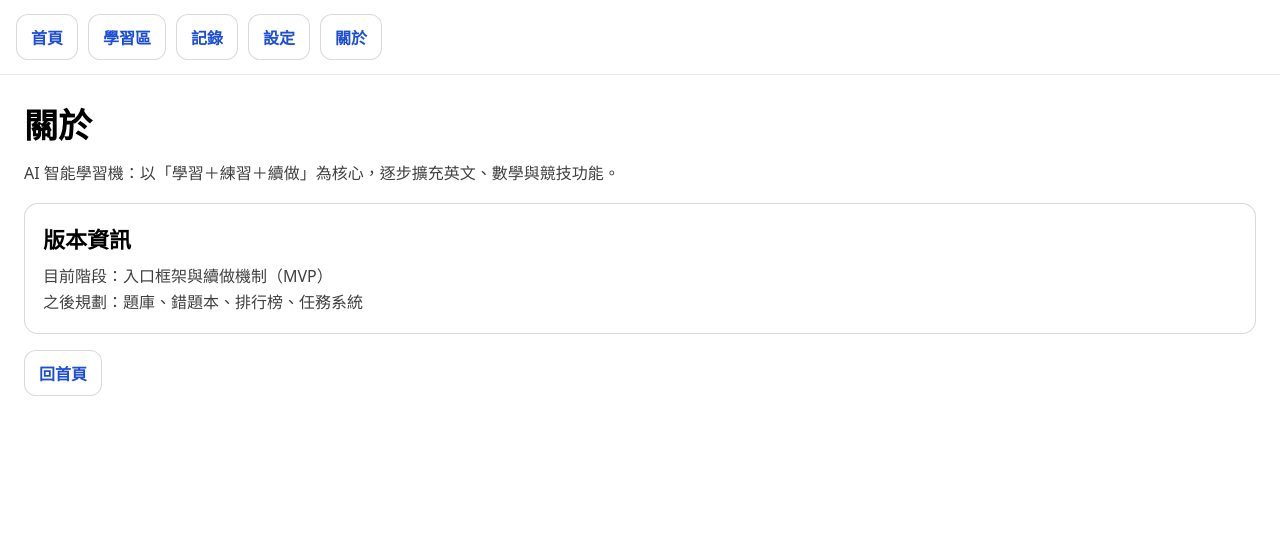
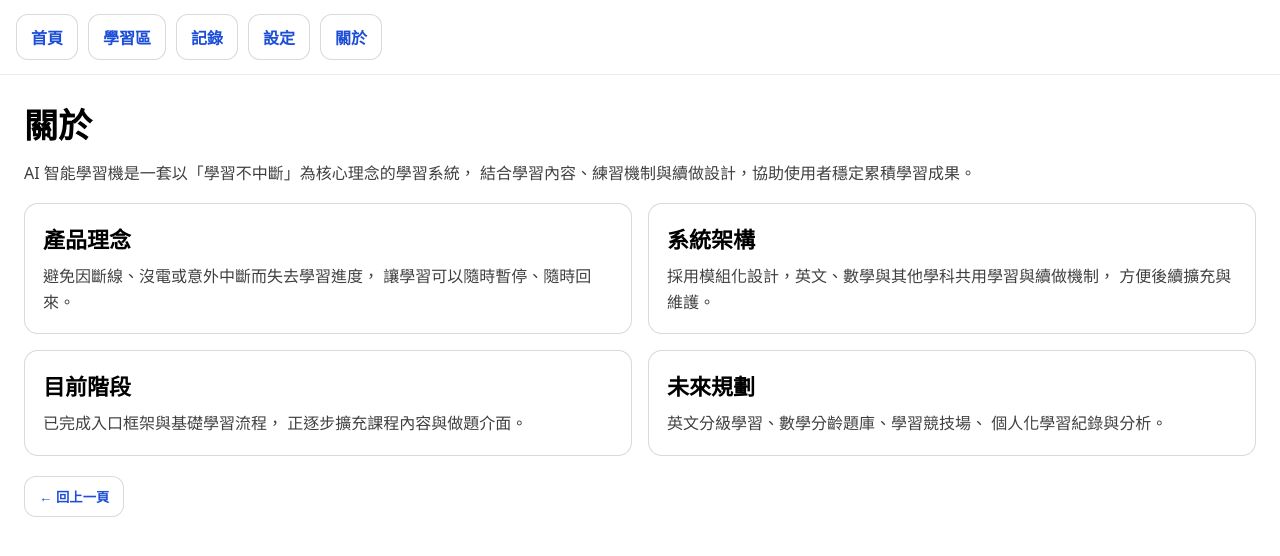
Before and after one commit to boos88978857-svg/ai-intelligent-learning-machine, a Next.js app: page /about in a window 1280 px wide. Shown: the top 556 px of the page. Built offline with nearby package versions, Linux system fonts and the light colour scheme.

Commit message:
更新 page.tsx

```diff
--- a/app/about/page.tsx
+++ b/app/about/page.tsx
@@ -1,25 +1,65 @@
-import Link from "next/link";
+"use client";
+
+import { useRouter } from "next/navigation";
 import { ui } from "../ui";
 
 export default function AboutPage() {
+  const router = useRouter();
+
   return (
     <main>
-      <h1 style={{ margin: "0 0 12px", fontSize: 34, fontWeight: 900 }}>關於</h1>
+      <h1 style={{ margin: "0 0 12px", fontSize: 34, fontWeight: 900 }}>
+        關於
+      </h1>
+
       <p style={{ margin: "0 0 16px", opacity: 0.75, lineHeight: 1.7 }}>
-        AI 智能學習機：以「學習＋練習＋續做」為核心，逐步擴充英文、數學與競技功能。
+        AI 智能學習機是一套以「學習不中斷」為核心理念的學習系統，
+        結合學習內容、練習機制與續做設計，協助使用者穩定累積學習成果。
       </p>
 
-      <div style={ui.card}>
-        <h2 style={ui.cardTitle}>版本資訊</h2>
-        <p style={ui.cardDesc}>
-          目前階段：入口框架與續做機制（MVP）<br />
-          之後規劃：題庫、錯題本、排行榜、任務系統
-        </p>
+      <div style={ui.grid2}>
+        <div style={ui.card}>
+          <h2 style={ui.cardTitle}>產品理念</h2>
+          <p style={ui.cardDesc}>
+            避免因斷線、沒電或意外中斷而失去學習進度，
+            讓學習可以隨時暫停、隨時回來。
+          </p>
+        </div>
+
+        <div style={ui.card}>
+          <h2 style={ui.cardTitle}>系統架構</h2>
+          <p style={ui.cardDesc}>
+            採用模組化設計，英文、數學與其他學科共用學習與續做機制，
+            方便後續擴充與維護。
+          </p>
+        </div>
+
+        <div style={ui.card}>
+          <h2 style={ui.cardTitle}>目前階段</h2>
+          <p style={ui.cardDesc}>
+            已完成入口框架與基礎學習流程，
+            正逐步擴充課程內容與做題介面。
+          </p>
+        </div>
+
+        <div style={ui.card}>
+          <h2 style={ui.cardTitle}>未來規劃</h2>
+          <p style={ui.cardDesc}>
+            英文分級學習、數學分齡題庫、學習競技場、
+            個人化學習紀錄與分析。
+          </p>
+        </div>
       </div>
 
-      <p style={{ marginTop: 16 }}>
-        <Link href="/" style={ui.navBtn}>回首頁</Link>
-      </p>
+      {/* 只保留回上一頁 */}
+      <div style={{ marginTop: 20 }}>
+        <button
+          onClick={() => router.back()}
+          style={{ ...ui.navBtn, cursor: "pointer" }}
+        >
+          ← 回上一頁
+        </button>
+      </div>
     </main>
   );
 }
```
